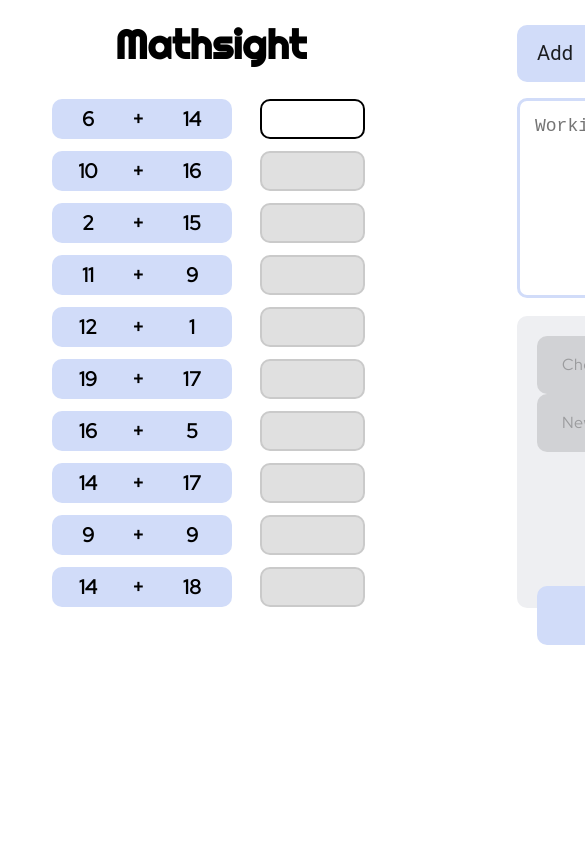
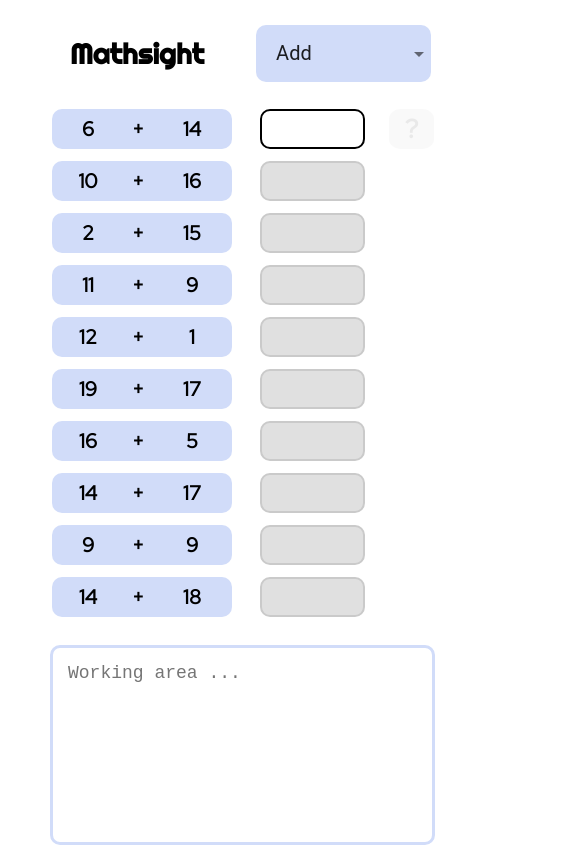
Before and after one commit to seren1ty/math-sight, a React (Create React App) app: page /#/s in a window 390 px wide. Shown: the top 846 px of the page, 585 px wide, since content can reach past the window. Built offline with nearby package versions, Linux system fonts and the light colour scheme.

Commit message:
Apply initial mobile styling

```diff
--- a/src/components/leftContainer.component.tsx
+++ b/src/components/leftContainer.component.tsx
@@ -1,12 +1,18 @@
 import { Box } from "@material-ui/core";
 import MathQuestions from "components/mathQuestions.component";
 import styled from "styled-components";
+import OperationSelect from "./operationSelect.component";
 
 const LeftContainer = () => {
 
   return (
     <Box>
-      <StyledHeading>Mathsight</StyledHeading>
+      <Box display="flex" alignItems="center">
+        <StyledHeading>Mathsight</StyledHeading>
+        <StyledOptionsContainer>
+          <OperationSelect />
+        </StyledOptionsContainer>
+      </Box>
       <MathQuestions />
     </Box>
   );
@@ -19,4 +25,22 @@ const StyledHeading = styled.h1`
   padding: 0 0 10px 115px;
   font-size: 40px;
   font-family: 'Righteous', cursive;
+
+  @media (max-width: 920px) {
+    margin: 20px 0 0 70px;
+    padding: 0 0 10px 0px;
+    font-size: 28px;
+  }
 `
+
+const StyledOptionsContainer = styled(Box)`
+  .MuiInput-root {
+    max-width: 175px;
+    margin-left: 52px;
+    margin-bottom: 15px;
+  }
+
+  @media (min-width: 920px) {
+    display: none;
+  }
+`
--- a/src/components/mathQuestions.component.tsx
+++ b/src/components/mathQuestions.component.tsx
@@ -74,8 +74,12 @@ const MathQuestions = () => {
               width="100px"
               pl={3}
               lineHeight="30px"
-              correct={session.checkAnswer(question)}
+              correct={session.showResults && session.checkAnswer(question)}
             >
+            {
+              !session.showResults && isAnswerEnabled(question.id) &&
+              <StyledQuestionMark>?</StyledQuestionMark>
+            }
             {
               session.showResults &&
               <Box>{question.getResult()}</Box>
@@ -122,3 +126,16 @@ const StyledResult = styled(Box)<{correct: boolean}>`
   color: ${props => props.correct ? "#48dda7" : "red"};
   line-height: 38px;
 `
+
+const StyledQuestionMark = styled(Box)`
+  width: 45px;
+  height: 40px;
+  background: #e0e0e030;
+  border-radius: 25%;
+  margin-top: 0px;
+  margin-left: 0px;
+  color: #80808020;
+  font-weight: 600;
+  text-align: center;
+  line-height: 40px;
+`
--- a/src/components/mathResults.component.tsx
+++ b/src/components/mathResults.component.tsx
@@ -114,7 +114,11 @@ const StyledCheckAnswers = styled(Button)`
   margin-right: 20px;
   border-radius: 10px;
   text-transform: none;
-  background: #4c78e2
+  background: #4c78e2;
+
+  @media (max-width: 920px) {
+    margin-right: 15px;
+  }
 `
 
 const StyledNewQuestions = styled(Button)`
@@ -124,7 +128,7 @@ const StyledNewQuestions = styled(Button)`
   font-weight: 400;
   border-radius: 10px;
   text-transform: none;
-  background: #4c78e2
+  background: #4c78e2;
 `
 
 const StyledResultsHeading = styled.h1`
--- /dev/null
+++ b/src/components/operationSelect.component.tsx
@@ -0,0 +1,70 @@
+import { Box, MenuItem, Select } from '@material-ui/core';
+import { SessionContext } from 'context/session.context';
+import React from 'react'
+import styled from 'styled-components';
+import { Operation } from 'types/types';
+
+const OperationSelect = () => {
+  const session = React.useContext(SessionContext);
+
+  const handleChangeOperationType = React.useCallback((e: React.ChangeEvent<{value: unknown}>) => {
+    session?.setOperationType(e.target.value as Operation);
+  }, [session]);
+
+  if (!session) {
+    return null;
+  }
+
+  return (
+    <Box marginTop="25px">
+      <StyledOperationSelect
+        labelId="demo-simple-select-filled-label"
+        id="demo-simple-select-filled"
+        value={session.operationType}
+        onChange={handleChangeOperationType}
+      >
+        <MenuItem value={Operation.ADD}>Add</MenuItem>
+        <MenuItem value={Operation.MINUS}>Subtract</MenuItem>
+        <MenuItem value={Operation.MULTIPLY}>Multiply</MenuItem>
+        <MenuItem value={Operation.DIVIDE}>Divide</MenuItem>
+      </StyledOperationSelect>
+    </Box>
+  )
+}
+
+const StyledOperationSelect = styled(Select)`
+  width: 385px;
+  background: #d1dcf9;
+  outline: none;
+  border-radius: 10px;
+  font-size: 20px;
+  padding: 10px;
+
+  &::before {
+    border: 0px;
+  }
+
+  &::after {
+    border: 0px;
+  }
+
+  &.MuiInput-underline:before {
+    border-bottom: 0px;
+  }
+
+  &.MuiInput-underline:hover:not(.Mui-disabled):before {
+    border-bottom: 0px;
+  }
+
+  .MuiSelect-root {
+    padding-left: 10px;
+    line-height: 24px;
+  }
+
+  .MuiSelect-select:focus {
+    border-radius: 10px;
+    background: #d1dcf9;
+  }
+`
+
+export default OperationSelect;
--- a/src/components/rightContainer.component.tsx
+++ b/src/components/rightContainer.component.tsx
@@ -1,19 +1,15 @@
-import { Box, MenuItem, Select } from "@material-ui/core";
+import { Box } from "@material-ui/core";
 import { SessionContext } from "context/session.context";
 import React from "react";
 import styled from "styled-components";
-import { Operation } from "types/types";
 import MathResults from "./mathResults.component";
+import OperationSelect from "./operationSelect.component";
 
 const RightContainer = () => {
 
   const session = React.useContext(SessionContext);
 
   const [workingArea, setWorkingArea] = React.useState("");
-
-  const handleChangeOperationType = React.useCallback((e: React.ChangeEvent<{value: unknown}>) => {
-    session?.setOperationType(e.target.value as Operation);
-  }, [session]);
 
   React.useEffect(() => {
     setWorkingArea("");
@@ -24,20 +20,10 @@ const RightContainer = () => {
   }
 
   return (
-    <Box>
-      <Box marginTop="25px">
-        <StyledOperationSelect
-          labelId="demo-simple-select-filled-label"
-          id="demo-simple-select-filled"
-          value={session.operationType}
-          onChange={handleChangeOperationType}
-        >
-          <MenuItem value={Operation.ADD}>Add</MenuItem>
-          <MenuItem value={Operation.MINUS}>Subtract</MenuItem>
-          <MenuItem value={Operation.MULTIPLY}>Multiply</MenuItem>
-          <MenuItem value={Operation.DIVIDE}>Divide</MenuItem>
-        </StyledOperationSelect>
-      </Box>
+    <StyledRightContainer>
+      <StyledOptionsContainer>
+        <OperationSelect />
+      </StyledOptionsContainer>
       <StyledTextarea
         showresults={session.showResults}
         placeholder="Working area ..."
@@ -45,40 +31,21 @@ const RightContainer = () => {
         onChange={(e) => setWorkingArea(e.target.value)}
       />
       <MathResults />
-    </Box>
+    </StyledRightContainer>
   );
 }
 
 export default RightContainer;
 
-const StyledOperationSelect = styled(Select)`
-  width: 385px;
-  background: #d1dcf9;
-  outline: none;
-  border-radius: 10px;
-  font-size: 20px;
-  padding: 10px;
+const StyledRightContainer = styled(Box)`
+  @media (max-width: 920px) {
+    margin-left: 50px;
+  }
+`
 
-  &::before {
-    border: 0px;
-  }
-
-  &::after {
-    border: 0px;
-  }
-
-  &.MuiInput-underline:hover:not(.Mui-disabled):before {
-    border-bottom: 0px;
-  }
-
-  .MuiSelect-root {
-    padding-left: 10px;
-    line-height: 24px;
-  }
-
-  .MuiSelect-select:focus {
-    border-radius: 10px;
-    background: #d1dcf9;
+const StyledOptionsContainer = styled(Box)`
+  @media (max-width: 920px) {
+    display: none;
   }
 `
 
--- a/src/index.css
+++ b/src/index.css
@@ -4,9 +4,7 @@
 
 :root {
   font-size: 16px;
-  font-family: 'Red Hat Display', -apple-system, BlinkMacSystemFont, 'Segoe UI', 'Roboto', 'Oxygen',
-    'Ubuntu', 'Cantarell', 'Fira Sans', 'Droid Sans', 'Helvetica Neue',
-    sans-serif;
+  font-family: 'Red Hat Display', sans-serif;
   -webkit-font-smoothing: antialiased;
   -moz-osx-font-smoothing: grayscale;
   --text-primary: #b6b6b6;
@@ -27,23 +25,6 @@ body {
   padding: 0;
 }
 
-body::-webkit-scrollbar {
-  width: 0.5rem;
-}
-
-body::-webkit-scrollbar-track {
-  background: #1e1e24;
-}
-
-body::-webkit-scrollbar-thumb {
-  background: #6649b8;
-}
-
 .App {
   margin-bottom: 50px;
 }
-
-code {
-  font-family: source-code-pro, Menlo, Monaco, Consolas, 'Courier New',
-    monospace;
-}
--- a/src/pages/quizPageA.tsx
+++ b/src/pages/quizPageA.tsx
@@ -3,6 +3,7 @@ import LeftContainer from 'components/leftContainer.component';
 import RightContainer from 'components/rightContainer.component';
 import { SessionContext } from 'context/session.context';
 import React from 'react';
+import styled, { css } from 'styled-components';
 
 const QuizPageA = () => {
   const session = React.useContext(SessionContext);
--- a/src/pages/quizPageS.tsx
+++ b/src/pages/quizPageS.tsx
@@ -13,7 +13,7 @@ const QuizPageS = () => {
   []);
 
   return (
-    <Box display="flex">
+    <Box display="flex" flexWrap="wrap">
       <LeftContainer />
       <RightContainer />
     </Box>
```
